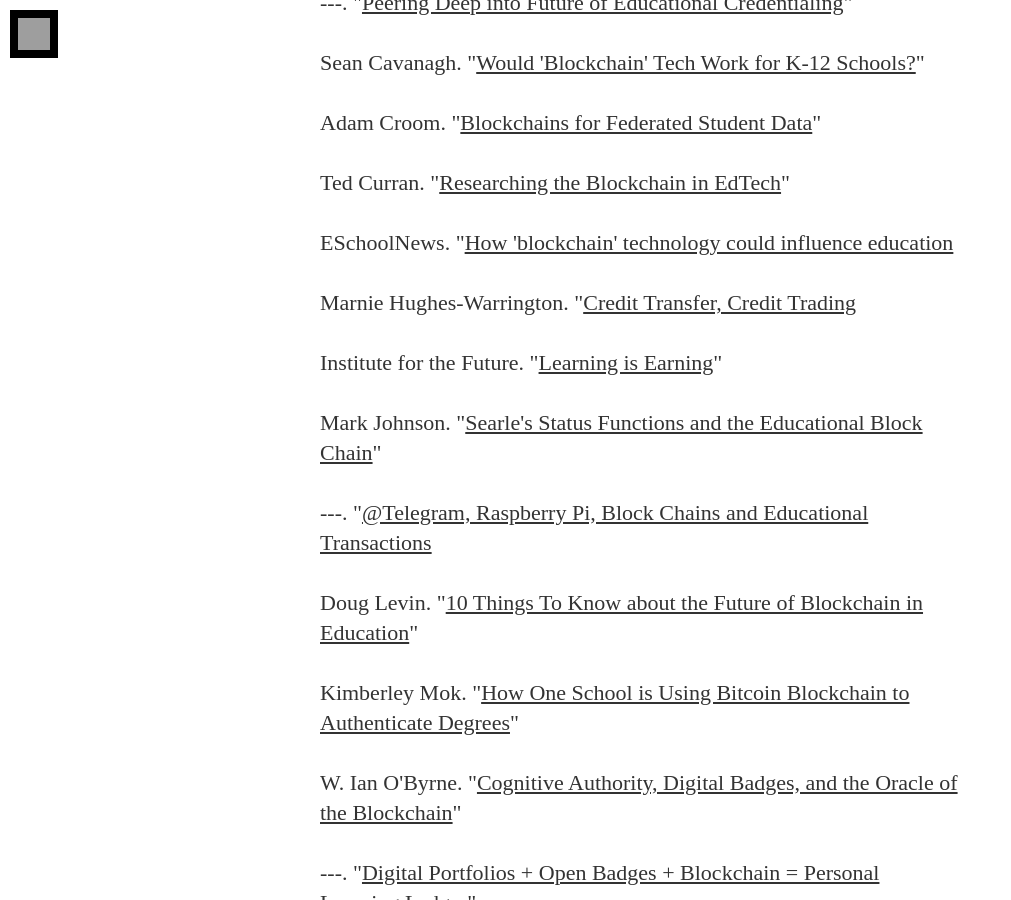
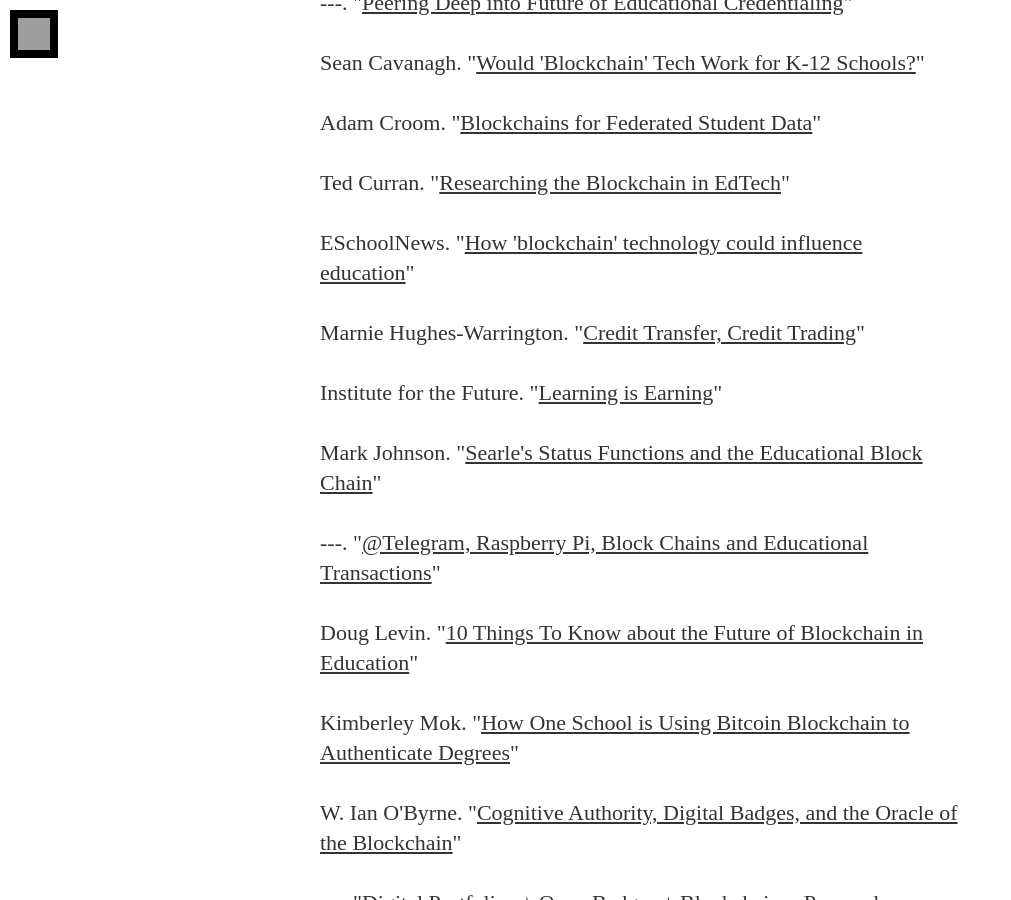
Before and after one commit to HackEducation/HackEduResearch, a Jekyll site: the page built from blockchain.html, in a window 1280 px wide and 900 px high, scrolled down 1193 px. Shown: the whole window, without its empty margins (0-1011 px from the left). Built offline with Jekyll 4.4.1, drawn with Linux system fonts in a browser that asks for light colours; nearby versions of some CDN libraries; some web fonts are replaced; grey boxes are pictures that could not be loaded.

Commit message:
added quotation marks

```diff
--- a/_posts/2016-04-03-blockchain-continued.html
+++ b/_posts/2016-04-03-blockchain-continued.html
@@ -22,15 +22,15 @@
 
 <p>Ted Curran. "<a href="http://tedcurran.net/2016/03/04/researching-the-blockchain-in-edtech/">Researching the Blockchain in EdTech</a>"</p>
 
-<p>ESchoolNews. "<a href="http://www.eschoolnews.com/2016/03/18/how-blockchain-technology-could-influence-education/">How 'blockchain' technology could influence education</a></p>
+<p>ESchoolNews. "<a href="http://www.eschoolnews.com/2016/03/18/how-blockchain-technology-could-influence-education/">How 'blockchain' technology could influence education</a>"</p>
 
-<p>Marnie Hughes-Warrington. "<a href="http://missunitwocents.tumblr.com/post/141195169935/credit-transfer-credit-trading">Credit Transfer, Credit Trading</a></p>
+<p>Marnie Hughes-Warrington. "<a href="http://missunitwocents.tumblr.com/post/141195169935/credit-transfer-credit-trading">Credit Transfer, Credit Trading</a>"</p>
 
 <p>Institute for the Future. "<a href="https://youtu.be/qqVRSe9nHY0">Learning is Earning</a>"</p>
 
 <p>Mark Johnson. "<a href="http://dailyimprovisation.blogspot.com/2016/03/searles-status-functions-and.html">Searle's Status Functions and the Educational Block Chain</a>"</p>
 
-<p>---. "<a href="http://dailyimprovisation.blogspot.com/2016/03/telegram-raspberry-pi-block-chains-and.html">@Telegram, Raspberry Pi, Block Chains and Educational Transactions</a></p>
+<p>---. "<a href="http://dailyimprovisation.blogspot.com/2016/03/telegram-raspberry-pi-block-chains-and.html">@Telegram, Raspberry Pi, Block Chains and Educational Transactions</a>"</p>
 
 <p>Doug Levin. "<a href="http://www.edtechstrategies.com/blog/future-blockchain-education/">10 Things To Know about the Future of Blockchain in Education</a>"</p>
 
--- a/blockchain.html
+++ b/blockchain.html
@@ -21,15 +21,15 @@
 
 <p>Ted Curran. "<a href="http://tedcurran.net/2016/03/04/researching-the-blockchain-in-edtech/">Researching the Blockchain in EdTech</a>"</p>
 
-<p>ESchoolNews. "<a href="http://www.eschoolnews.com/2016/03/18/how-blockchain-technology-could-influence-education/">How 'blockchain' technology could influence education</a></p>
+<p>ESchoolNews. "<a href="http://www.eschoolnews.com/2016/03/18/how-blockchain-technology-could-influence-education/">How 'blockchain' technology could influence education</a>"</p>
 
-<p>Marnie Hughes-Warrington. "<a href="http://missunitwocents.tumblr.com/post/141195169935/credit-transfer-credit-trading">Credit Transfer, Credit Trading</a></p>
+<p>Marnie Hughes-Warrington. "<a href="http://missunitwocents.tumblr.com/post/141195169935/credit-transfer-credit-trading">Credit Transfer, Credit Trading</a>"</p>
 
 <p>Institute for the Future. "<a href="https://youtu.be/qqVRSe9nHY0">Learning is Earning</a>"</p>
 
 <p>Mark Johnson. "<a href="http://dailyimprovisation.blogspot.com/2016/03/searles-status-functions-and.html">Searle's Status Functions and the Educational Block Chain</a>"</p>
 
-<p>---. "<a href="http://dailyimprovisation.blogspot.com/2016/03/telegram-raspberry-pi-block-chains-and.html">@Telegram, Raspberry Pi, Block Chains and Educational Transactions</a></p>
+<p>---. "<a href="http://dailyimprovisation.blogspot.com/2016/03/telegram-raspberry-pi-block-chains-and.html">@Telegram, Raspberry Pi, Block Chains and Educational Transactions</a>"</p>
 
 <p>Doug Levin. "<a href="http://www.edtechstrategies.com/blog/future-blockchain-education/">10 Things To Know about the Future of Blockchain in Education</a>"</p>
 
```
